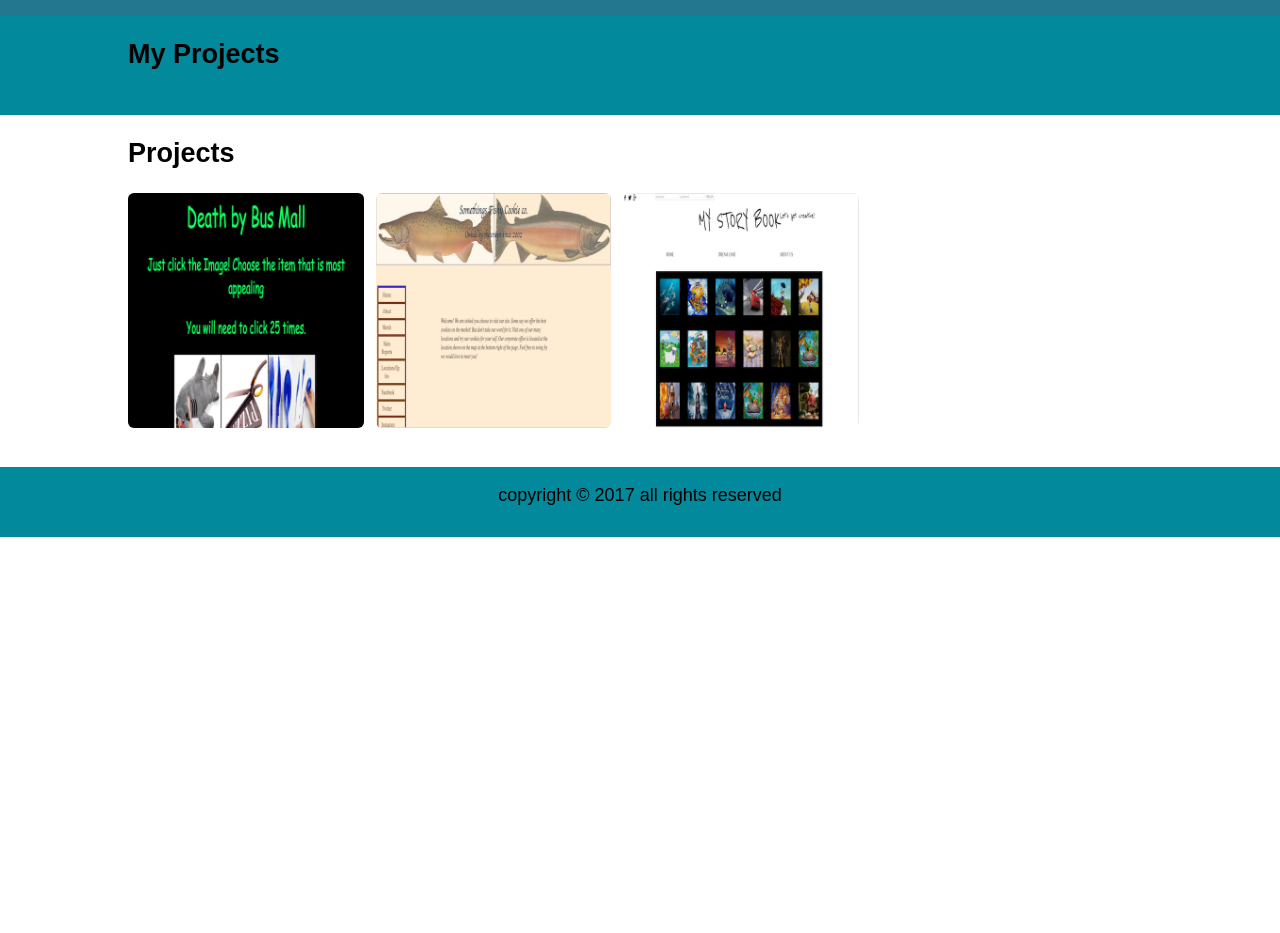
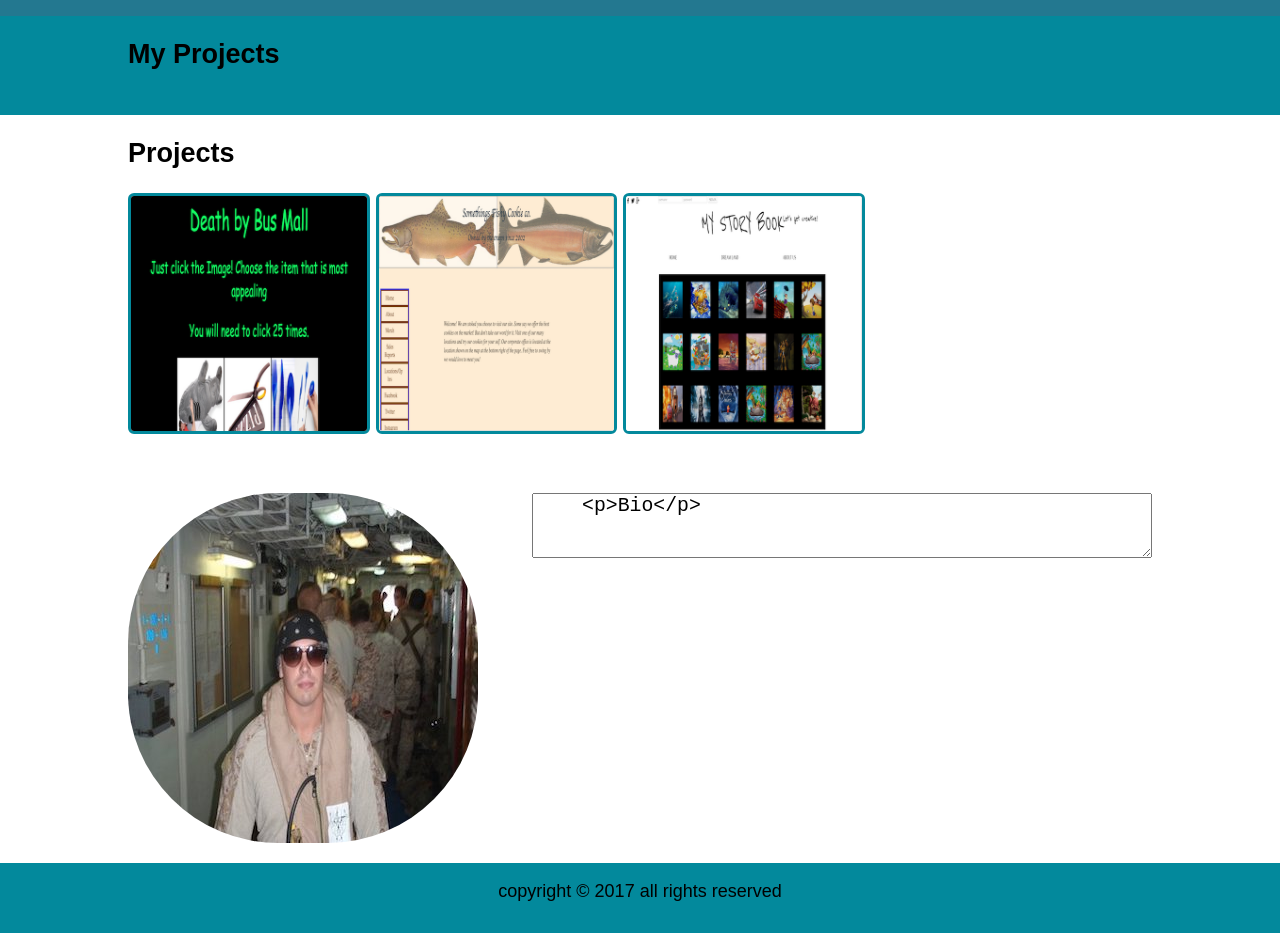
Before and after one commit to amphib24/Portfolio-El-Numero-Dose, a website: page public/index.html in a window 1280 px wide. Shown: the part 59-992 px from the top of the page. Before the commit the page ends 800 px from the top, so only its background shows below. Drawn offline with nearby package versions, Linux system fonts and the light colour scheme.

Commit message:
Branch2
created layout for about page!

```diff
--- a/public/index.html
+++ b/public/index.html
@@ -38,6 +38,13 @@
     </ul>
   </div>
 </section>
+<section class="container">
+  <img id="selfie" src="images/usmcselfie2.jpg"></img>
+  <textarea>
+    <p>Bio</p>
+  </textarea>
+</section>
+
 <footer>
    <p> copyright &copy; 2017 all rights reserved<p>
 </footer>
--- a/public/styles/style.css
+++ b/public/styles/style.css
@@ -71,7 +71,9 @@ section{
 }
 #gallery img{
   width: 100%;
+  border: 3px solid #03899c;
   border-radius: 6px;
+
 }
 footer{
   background-color: #03899c;
@@ -79,3 +81,17 @@ footer{
   text-align: center;
   padding-top: 10px;
 }
+
+#selfie{
+  clear:both;
+  float: left;
+  border-radius: 150px;
+  position: relative;
+}
+textarea{
+  position: relative;
+  clear:right;
+  float:right;
+  overflow: scroll;
+  width:60%;
+}
```
Also changed, not shown: public/images/usmcselfie2.jpg (added).
